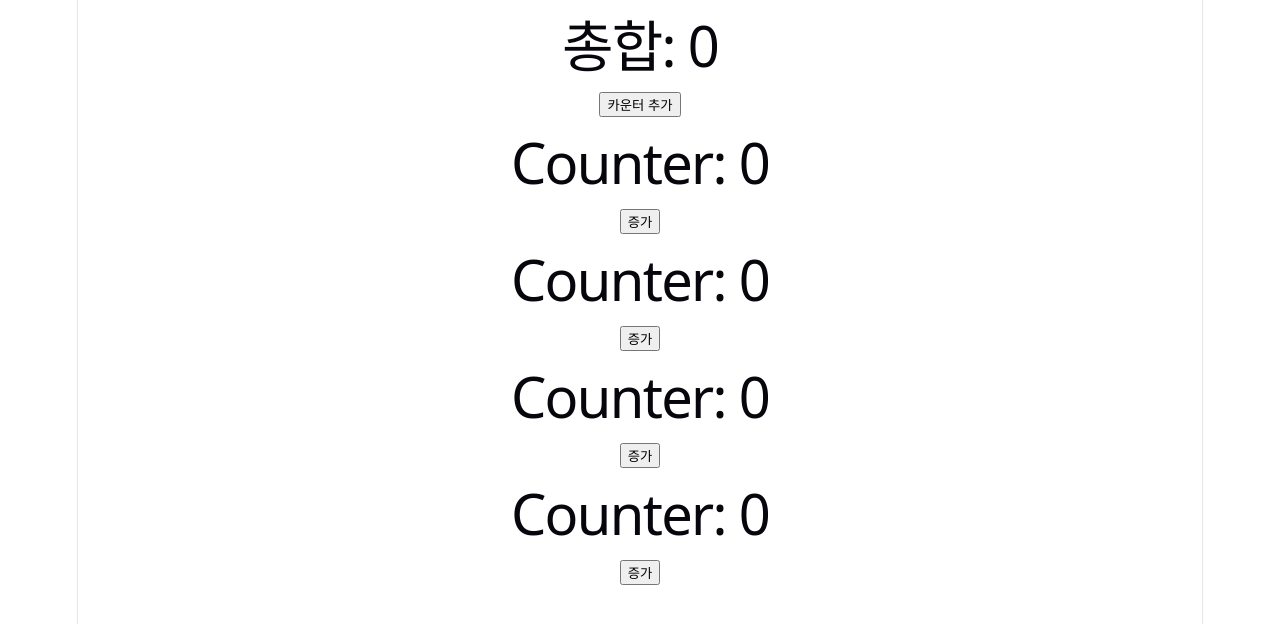
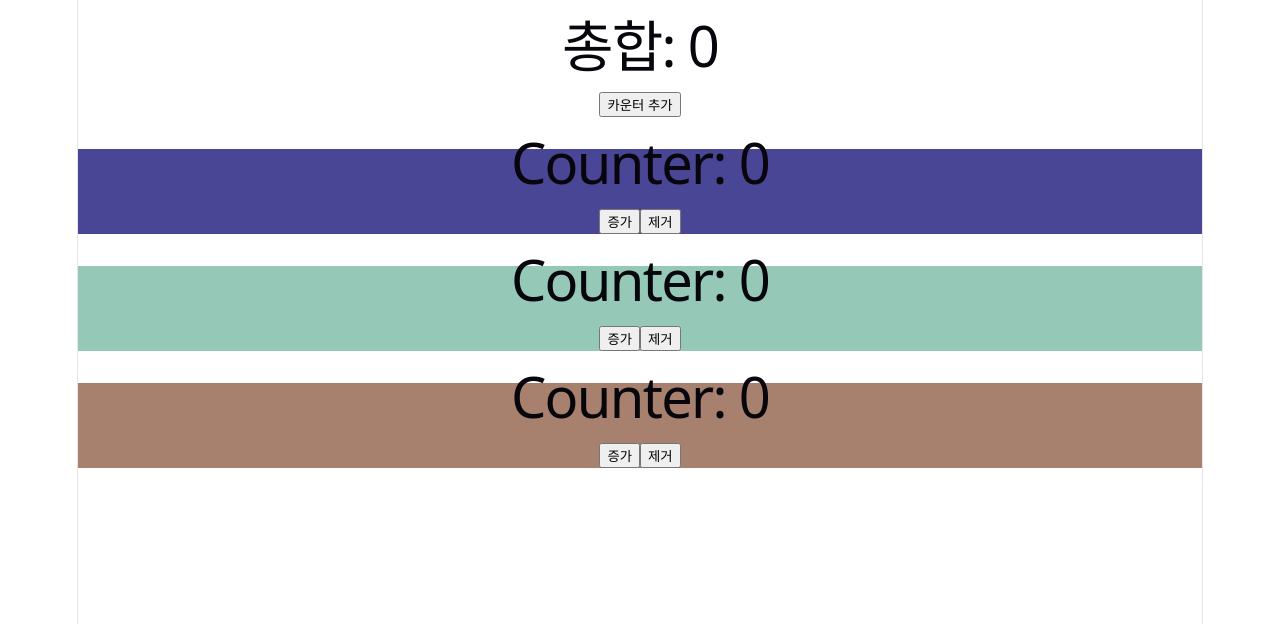
Before and after one commit to STdust37/w26w04-state-hoisting, a React (Vite) app: page / in a window 1280 px wide. Shown: the top 624 px of the page. Built offline with nearby package versions, Linux system fonts and the light colour scheme.

Commit message:
🚑️동적 카운터 제거

```diff
--- a/src/App.jsx
+++ b/src/App.jsx
@@ -1,28 +1,38 @@
 import './App.css'
 import { useState } from 'react'
 
+const INITIAL_COUNTS = [
+  { id: crypto.randomUUID(), value: 0 },
+  { id: crypto.randomUUID(), value: 0 },
+  { id: crypto.randomUUID(), value: 0 }
+]
+
+
 function App() {
   // counts 상태를 배열로 관리
-  const [counts, setCounts] = useState([0, 0, 0, 0])
+   const [counts, setCounts] = useState(INITIAL_COUNTS)
 
-
-  // map 메서드를 사용하여 불변성을 유지하면서 특정 인덱스의 값만 증가
-  const onIncrement = (index) => {
+  // index 대신 id로 변경
+  const onIncrement = (id) => {
     setCounts(prevCounts =>
-      prevCounts.map((count, i) =>
-        i === index ? count + 1 : count
+      prevCounts.map(item =>
+        item.id === id ? { ...item, value: item.value + 1 } : item
       )
     )
   }
 
-
   // 배열에 새로운 카운터 값을 추가 (초기값 0)
   const onAddCounter = () => {
-    setCounts(prevCounts => [...prevCounts, 0])
+    setCounts(prevCounts => [...prevCounts, { id: crypto.randomUUID(), value: 0 }])
+  }
+
+  // id가 같으면 필터링하고, 다른 id는 그대로 유지
+  const onRemoveCounter = (id) => {
+    setCounts(prevCounts => prevCounts.filter(item => item.id !== id))
   }
 
   // counts 배열의 모든 값을 더함
-  const total = counts.reduce((sum, current) => sum + current, 0)
+   const total = counts.reduce((sum, current) => sum + current.value, 0)
 
   return (
     <div>
@@ -32,13 +42,14 @@
       </button>
       {
         // map 메서드로 counts 배열을 순회하며 Counter 컴포넌트 렌더링
-        counts.map((count, index) => (
+        counts.map((item) => (
           <Counter
             // key는 React에서 항목을 식별하고 렌더링할 때 필요하지만,
             // Counter 컴포넌트에는 전달되지 않음
-            key={index} // index를 key로 사용 (실제 앱에서는 고유한 id 사용 권장)
-            count={count}
-            onIncrement={() => { onIncrement(index) }}
+            key={item.id} // index를 key로 사용 (실제 앱에서는 고유한 id 사용 권장)
+            count={item.value}
+            onIncrement={() => { onIncrement(item.id) }}
+            onRemove={() => { onRemoveCounter(item.id) }}
           />
         ))
       }
@@ -46,12 +57,33 @@
   )
 }
 
-function Counter({ count, onIncrement }) {
+function Counter({ count, onIncrement, onRemove  }) {
+  // Lazy initialization (권장)
+  // useState의 초기값을 함수로 전달하면,
+  // 컴포넌트가 처음 렌더링될 때만 실행됨
+  const [bgColor, setBgColor] = useState(
+          () => '#' + Math.floor(Math.random()*16777215)
+            .toString(16)
+            .padStart(6, '0')
+  )
+
+  // Lazy initialization을 사용하지 않으면
+  // 컴포넌트가 렌더링될 때마다 Math.random()이 실행됨
+  // 실행은 했지만 초기값이 필요 없으므로 무시됨
+  // const [bgColor, setBgColor] = useState(
+  //   '#' + Math.floor(Math.random()*16777215)
+  //   .toString(16)
+  //   .padStart(6, '0')
+  // )
+
   return (
-    <div>
+    <div style={{ backgroundColor: bgColor }}>
       <h1>Counter: {count}</h1>
       <button onClick={onIncrement}>
         증가
+      </button>
+      <button onClick={onRemove}>
+        제거
       </button>
     </div>
   )
```
